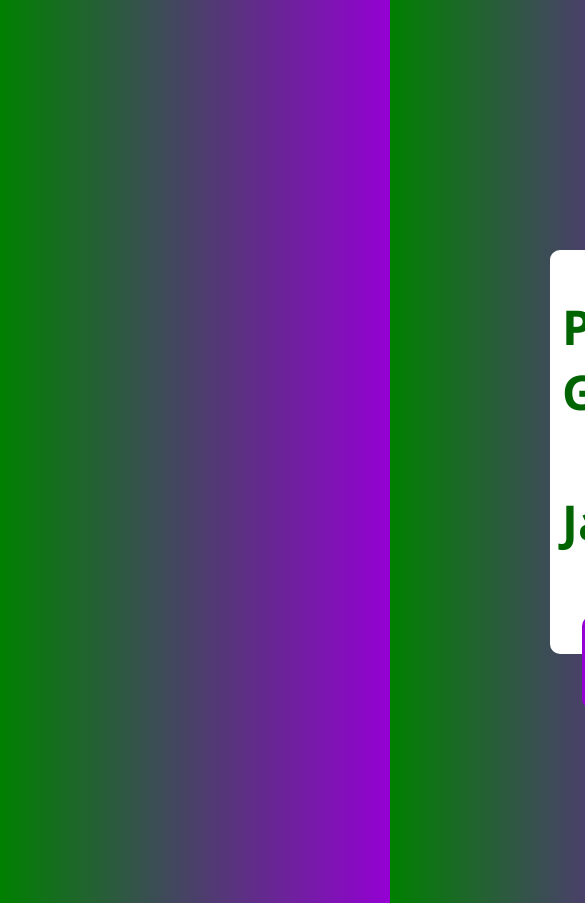
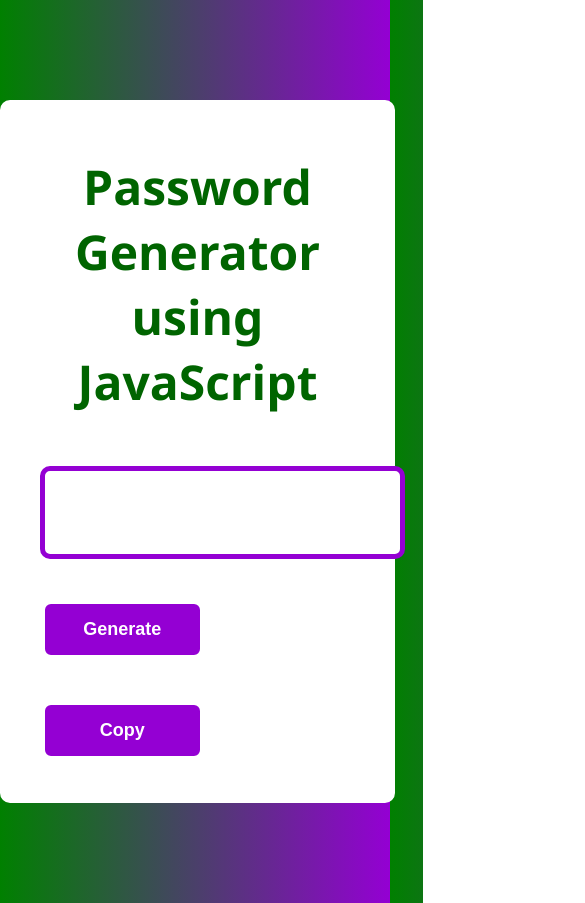
Before and after one commit to SathishS2202/Password-Generator-HTML-CSS-And-JavaScript, a plain HTML site: page index.html in a window 390 px wide. Shown: the top 903 px of the page, 585 px wide, since content can reach past the window. Drawn offline with Linux system fonts and the light colour scheme.

Commit message:
Update style.css

```diff
--- a/style.css
+++ b/style.css
@@ -47,3 +47,24 @@ button{
 button:hover{
     background-color: green;
 }
+@media (max-width: 768px) {
+    .container {
+        width: 90%;
+        height: auto;
+        padding: 20px;
+        margin: 100px auto;
+    }
+
+    input {
+        width: 90%;
+        margin: 20px 5%;
+        font-size: large;
+    }
+
+    button {
+        width: calc(50% - 10px);
+        margin: 20px 5%;
+        padding: 15px;
+        font-size: large;
+    }
+}
```
